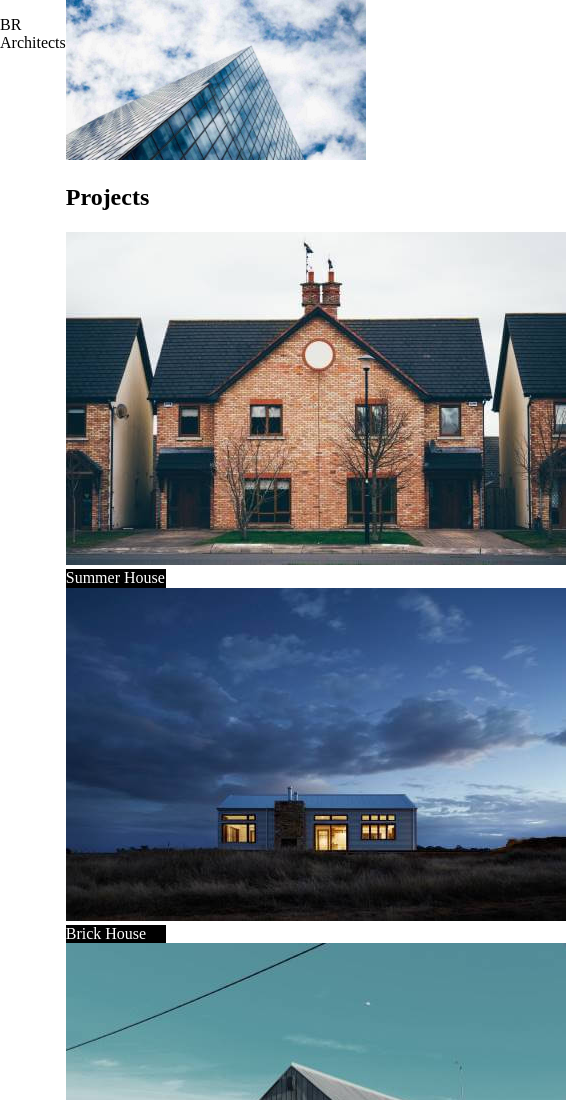
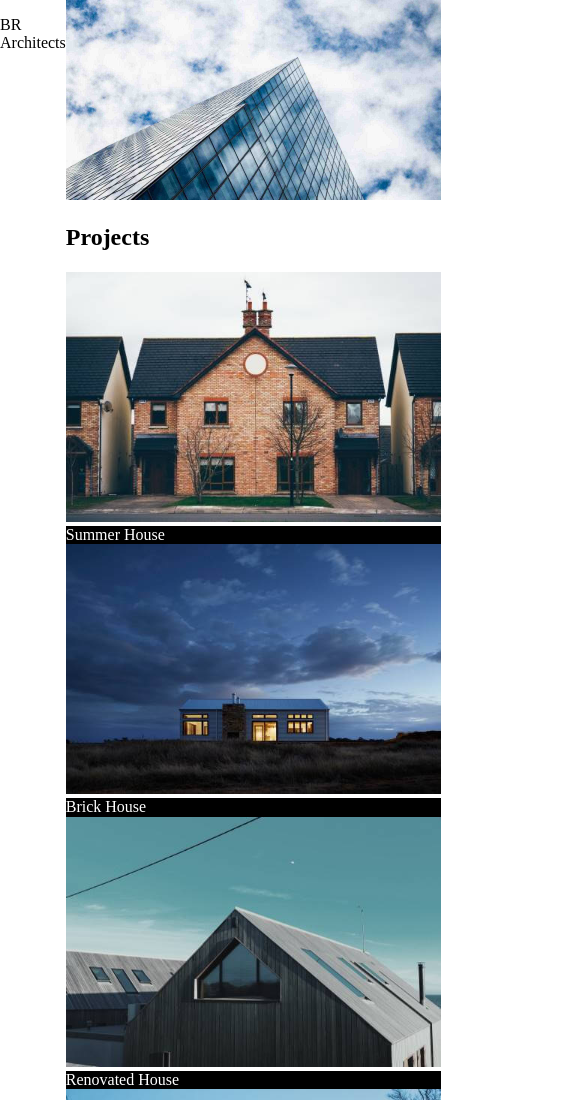
Before and after one commit to sh0la/web_architect, a plain HTML site: page index.html in a window 390 px wide. Shown: the top 1100 px of the page, 566 px wide, since content can reach past the window. Drawn offline with Linux system fonts and the light colour scheme.

Commit message:
Edit css grid for responsiveness

```diff
--- a/css/styles.css
+++ b/css/styles.css
@@ -1,23 +1,30 @@
+
 
 .grid {
   display: grid;
-  max-width: 960px;
-  position: relative;
-  margin: auto;
-  grid-template-areas:  "nav nav nav nav"
-                        "spread spread spread spread"
-                        "summer renovated brick barn"
-                        "summer2 renovated2 brick2 barn2"
-                        "about about about about"
-                        "staff1 staff2 staff3 staff4"
-                        "form form form form"
-                        "map map map map"
-                        "footer footer footer footer";
-  grid-template-rows: 10px 100px 50px 50px 30px 50px 60px 100px 20px;
-  grid-template-columns: repeat(4, 1fr);
+  grid-template-areas: "nav"
+                       "spread"
+                       "summer"
+                       "renovated"
+                       "brick"
+                       "barn"
+                       "summer2"
+                       "renovated2"
+                       "brick2"
+                       "barn2"
+                       "form"
+                       "map"
+                       "footer";
+  grid-template-columns: minmax(300, auto)
+
 
 }
 
+
+
+img {
+  width: 375px;
+}
 
 nav {
   grid-area: nav;
@@ -93,9 +100,43 @@ footer {
 
 .box {
   position: relative;
-  width: 20%;
+
   top: 0;
   left: 0;
   background-color: black;
   color: white;
 }
+
+@media screen and (max-width: 600px) {
+
+
+  .grid {
+    display: grid;
+
+    /* grid-template-columns: repeat(auto-fit, minmax(150, 1fr));  */
+    grid: 5px;
+
+    grid-template-columns: repeat(4, 1fr);
+    /* grid-template-rows: 10px 100px 50px 50px 30px 50px 60px 100px 20px; */
+
+    grid-template-areas:  "nav nav nav nav"
+                          "spread spread spread spread"
+                          "summer renovated brick barn"
+                          "summer2 renovated2 brick2 barn2"
+                          "about about about about"
+                          "staff1 staff2 staff3 staff4"
+                          "form form form form"
+                          "map map map map"
+                          "footer footer footer footer";
+
+
+
+  }
+
+}
+
+/*
+
+@media screen and (min-width: 980px) {
+
+} */
--- a/index.html
+++ b/index.html
@@ -17,7 +17,7 @@
     </header>
     <main>
       <div class="spread">
-        <img src="./images/architect.jpg" width="300" alt="A view of steel and glass structure from the ground up">
+        <img src="./images/architect.jpg"  alt="A view of steel and glass structure from the ground up">
       </div>
       <div>
         <h2>Projects</h2>
```
